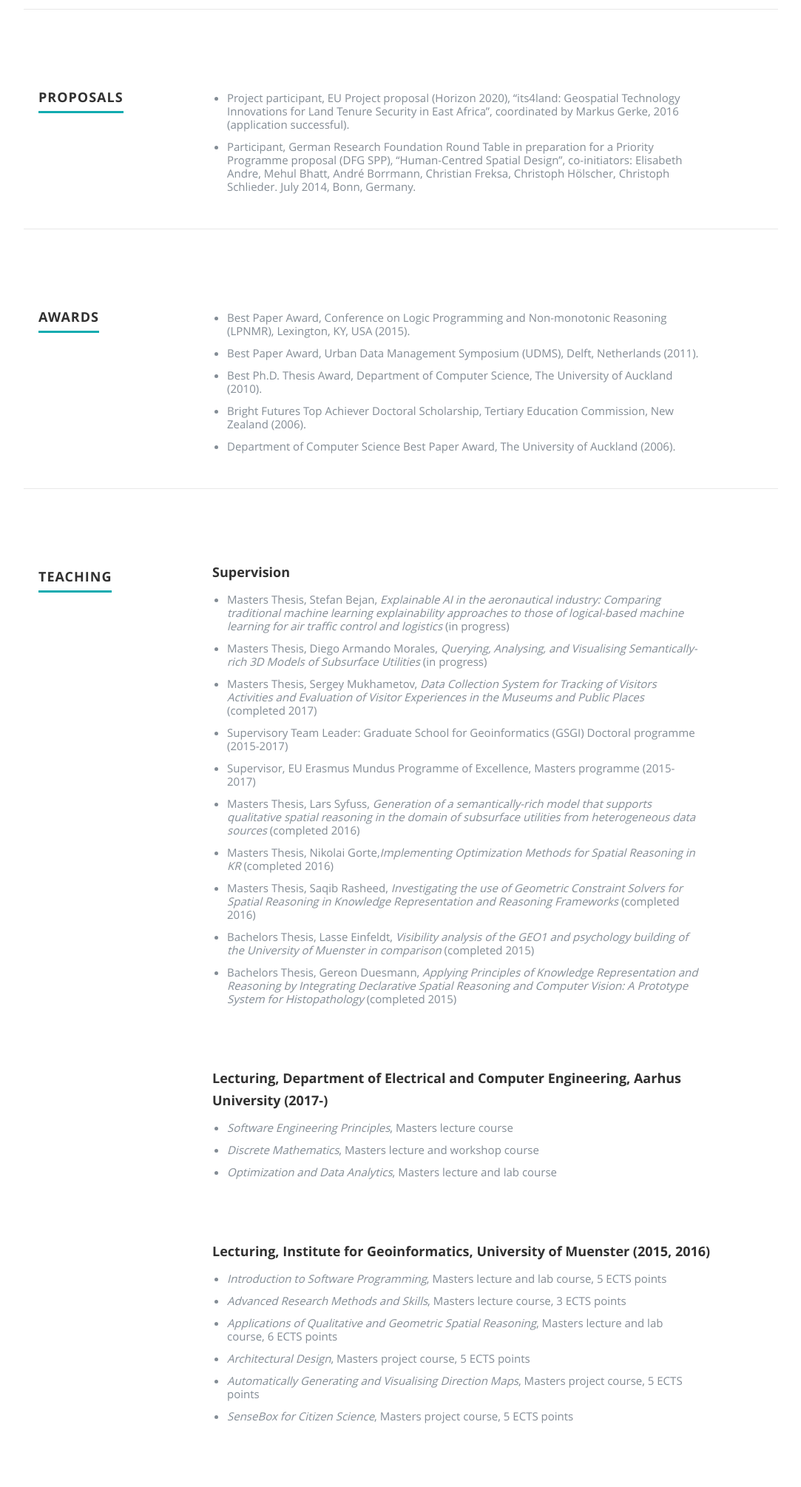
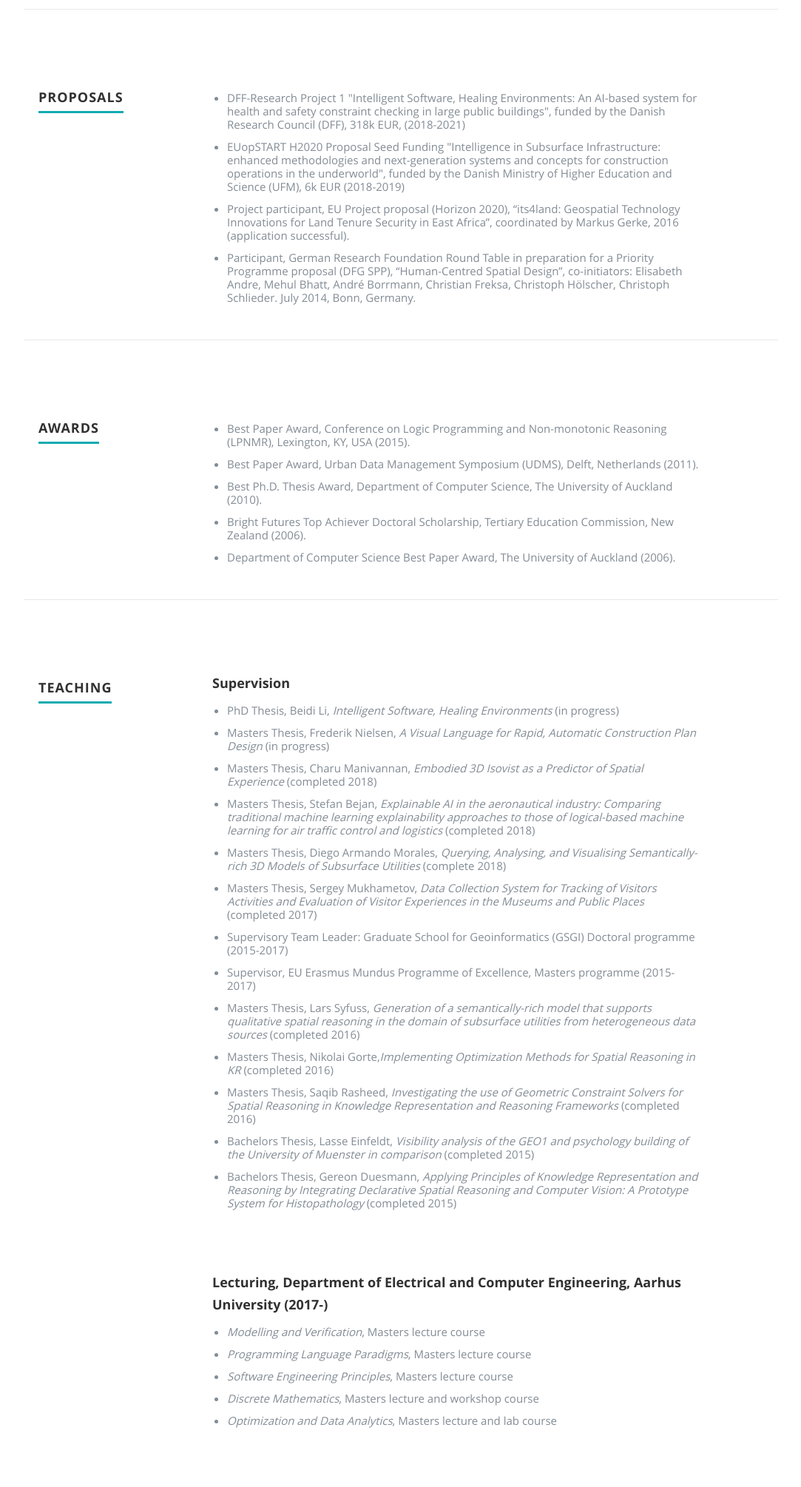
Before and after one commit to carl8176238712946/subsurface, a plain HTML site: page index.html in a window 1280 px wide. Shown: the part 3160-5170 px from the top of the page at 74% size, without its empty margins (98-1181 px from the left). Drawn offline with nearby package versions, Linux system fonts and the light colour scheme.

Commit message:
website updated

```diff
--- a/index.html
+++ b/index.html
@@ -651,6 +651,8 @@
                   <p class="info">Master in Graphic Design <span>&bull;</span> <em class="date">April 2007</em></p>-->
 
                    <ul style="list-style-type:disc">
+                   	<li>DFF-Research Project 1 "Intelligent Software, Healing Environments: An AI-based system for health and safety constraint checking in large public buildings", funded by the Danish Research Council (DFF), 318k EUR, (2018-2021)</li>
+  					<li>EUopSTART H2020 Proposal Seed Funding "Intelligence in Subsurface Infrastructure: enhanced methodologies and next-generation systems and concepts for construction operations in the underworld", funded by the Danish Ministry of Higher Education and Science (UFM), 6k EUR (2018-2019)</li>
   					<li>Project participant, EU Project proposal (Horizon 2020), “its4land: Geospatial Technology	Innovations for	Land Tenure Security in East Africa”, coordinated by Markus Gerke, 2016 (application successful).</li>
   					<li>Participant, German Research Foundation Round Table in preparation for a Priority Programme proposal (DFG SPP), “Human-Centred Spatial Design”, co-initiators: Elisabeth Andre, Mehul Bhatt, André Borrmann, Christian Freksa, Christoph Hölscher, Christoph Schlieder. July 2014, Bonn, Germany.</li>
 				   </ul>
@@ -729,8 +731,11 @@
 
                <div class="twelve columns">
                    <ul style="list-style-type:disc">
-  					<li>Masters Thesis, Stefan Bejan, <i>Explainable AI in the aeronautical industry: Comparing traditional machine learning explainability approaches to those of logical-based machine learning for air traffic control and logistics</i> (in progress)</li>
-  					<li>Masters Thesis, Diego Armando Morales, <i>Querying, Analysing, and Visualising Semantically-rich 3D Models of Subsurface Utilities</i> (in progress)</li>
+  					<li>PhD Thesis, Beidi Li, <i>Intelligent Software, Healing Environments</i> (in progress)</li>
+  					<li>Masters Thesis, Frederik Nielsen, <i>A Visual Language for Rapid, Automatic Construction Plan Design</i> (in progress)</li>
+  					<li>Masters Thesis, Charu Manivannan, <i>Embodied 3D Isovist as a Predictor of Spatial Experience</i> (completed 2018)</li>
+  					<li>Masters Thesis, Stefan Bejan, <i>Explainable AI in the aeronautical industry: Comparing traditional machine learning explainability approaches to those of logical-based machine learning for air traffic control and logistics</i> (completed 2018)</li>
+  					<li>Masters Thesis, Diego Armando Morales, <i>Querying, Analysing, and Visualising Semantically-rich 3D Models of Subsurface Utilities</i> (complete 2018)</li>
   					<li>Masters Thesis, Sergey Mukhametov, <i>Data Collection System for Tracking of Visitors Activities and Evaluation of Visitor Experiences in the Museums and Public Places</i> (completed 2017)</li>
   					<li>Supervisory Team Leader: Graduate School for Geoinformatics (GSGI) Doctoral programme (2015-2017)</li>
   					<li>Supervisor, EU Erasmus Mundus Programme of Excellence, Masters programme (2015-2017)</li>
@@ -748,6 +753,8 @@
 
                <div class="twelve columns">
                    <ul style="list-style-type:disc">
+  					<li><i>Modelling and Verification</i>, Masters lecture course</li>
+  					<li><i>Programming Language Paradigms</i>, Masters lecture course</li>
   					<li><i>Software Engineering Principles</i>, Masters lecture course</li>
   					<li><i>Discrete Mathematics</i>, Masters lecture and workshop course</li>
   					<li><i>Optimization and Data Analytics</i>, Masters lecture and lab course</li>
@@ -810,6 +817,8 @@
 				</p>
 
 				<ul style="list-style-type:disc">
+
+				<li>Half-day tutorial on “Declarative Spatial Reasoning - Theory, Methods, Applications”, 26th International Joint Conference on Artificial Intelligence (IJCAI 2018), July 2018, Stockholm, Sweden.</li>
 
 				<li>Half-day tutorial on “Spatial cognition in the wild: methods for large-scale behavioural research in visuo-locomotive perception”, Conference on Spatial Information Theory (COSIT 2017), September 2017, L'Aquila, Italy.</li>
 
@@ -877,6 +886,7 @@
 				  <h3>Journals</h3>
 
 					<ol>
+					<li>Aliakbar Kamari, Carl Schultz, Poul Henning Kirkegaard. "Constraint-based renovation design support through the renovation domain model.", In: Automation in Construction, Vol. 104, 05.2019, p. 265-280.</li>
 					<li>Sahib Jan, Angela Schwering, Carl Schultz, and Malumbo Chaka Chipofya. “Cognitively plausible representations for the alignment of sketch and geo-referenced maps”. In: Journal of Spatial Information Science 2017.14 (2017), pp. 31–59.</li>
   					<li>Przemyslaw Walega, Carl Schultz,and Mehul Bhatt.“Non-monotonic spatial reasoning with Answer Set Programming Modulo Theories”. In: Theory and Practice of Logic Programming 17.2 (2017), pp. 205–225.</li>
   					<li>Carl Schultz, Mehul Bhatt, and André Borrmann. “Bridging qualitative spatial constraints and feature-based parametric modelling: Expressing visibility and movement constraints”. In: Advanced Engineering Informatics 31 (2017), pp. 2–17.</li>
@@ -898,6 +908,14 @@
 				  <h3>Conference Papers </h3>
 
 					<ol>
+					<li>Aliakbar Kamari, Carl Schultz, Poul Henning Kirkegaard. "Unleashing the diversity of conceptual building renovation design: Integrating high-fidelity simulation with rapid constraint-based scenario generation.", SimAUD 2019 (10th annual Symposium on Simulation for Architecture and Urban Design) conference, Atlanta, USA . Atlanta : The Society for Modeling and Simulation International (SCS), 2019. p. 29-36.</li>
+
+					<li>Aliakbar Kamari, Carl Schultz, Poul Henning Kirkegaard. "NovaDM: Towards a formal, unified Renovation Domain Model for the generation of holistic renovation scenarios.", eWork and eBusiness in Architecture, Engineering and Construction: Proceedings of the 12th European Conference on Product and Process Modelling (ECPPM 2018) . ed. / Jan Karlshoj; Raimar Scherer. CRC Press/Balkema, 2018. p. 197-205.</li>
+
+					<li>Carl Schultz, Mehul Bhatt, Jakob Suchan, Przemyslaw Andrzej Walega. "Answer Set Programming Modulo ‘Space-Time’." Rules and Reasoning: Second International Joint Conference, RuleML+RR 2018, Proceedings. ed. / Christoph Benzmüller; Francesco Ricca; Xavier Parent; Dumitru Roman. Springer, 2018. p. 318-326.</li>
+
+					<li>Mina Karamesouti, Carl Schultz, Malumbo Chipofya, Sahib Jan, Christian Eduardo Murcia Galeano, Angela Schwering, Christian Timm. "The Maasai of Southern Kenya Domain Model of Land Use.", ISPRS Annals of the Photogrammetry, Remote Sensing and Spatial Information Sciences: ISPRS TC IV Mid-term Symposium “3D Spatial Information Science – The Engine of Change”. Vol. IV-4 International Society for Photogrammetry and Remote Sensing, 2018. p. 105-112.</li>
+
 					<li>Jakob Suchan, Mehul Bhatt, Przemyslaw Walega, and Carl Schultz. “Visual Explanation by High-Level Abduction: On Answer-Set Programming Driven Reasoning about Moving Objects”. In: Proceedings of the Thirty- Second AAAI Conference on Artificial Intelligence (AAAI), February 2-7, 2018, New Orleans, USA. 2018.</li>
 
 					<li>Vasiliki Kondyli, Carl Schultz, and Mehul Bhatt. “Evidence-Based Parametric Design: Computationally Generated Spatial Morphologies Satisfying Behavioural-Based Design Constraints”. In: 13th International Conference on Spatial Information Theory, COSIT 2017, September 4-8, 2017, L’Aquila, Italy. Schloss Dagstuhl - Leibniz-Zentrum fuer Informatik, 2017, 11:1–11:14.</li>
@@ -971,6 +989,8 @@
 
 
 					<ol>
+					<li>Tomas Kulik, Peter Würtz Vinther Tran-Jørgensen, Jalil Boudjadar, Carl Schultz. "A Framework for Threat-Driven Cyber Security Verification of IoT Systems." 2018 IEEE International Conference on Software Testing, Verification and Validation Workshops (ICSTW 2018): Proceedings. IEEE, 2018. p. 89-97.</li>
+
 					<li>Paulina Racz, Lars Syfuss, Carl Schultz, Marc van Buiten, Léon olde Scholtenhuis, Farid Vahdatikhaki, and Andrée Dorée, "Decision Support for Test Trench Location Selection with 3D Semantic Subsurface Utility Models". International Workshop on Computing for Civil Engineering (IWCCE), Seattle, WA, USA, 2017.</li>
 
 					<li>Paulo E. Santos, Roberto Casati, Hannah Dee, Carl Schultz, and Mehul Bhatt. “Eclipse in Occlusion: A mereotopological representation of celestial eclipses”. In: International Workshop on Qualitative Reasoning. New York, USA, 2016.</li>
```
